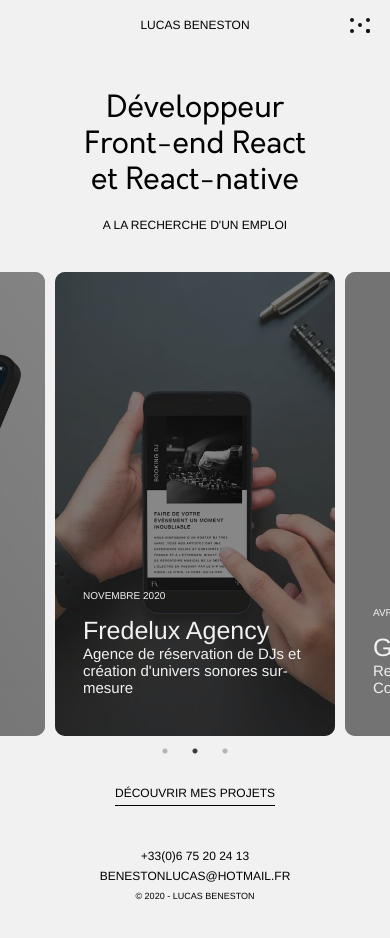
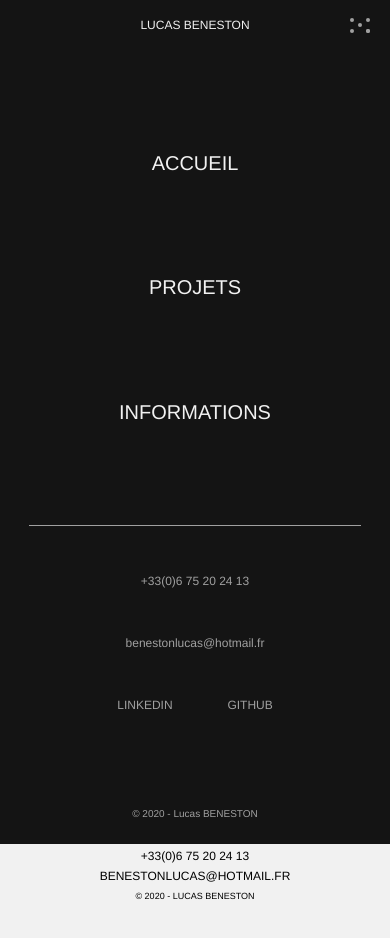
Before and after one commit to Lucasbeneston/portfolio-front, a React (Create React App) app: page / in a window 390 px wide. Both pictures are taken after a click on the button 360 px from the left and 25 px from the top of the page. Shown: the top 938 px of the page. Built offline with nearby package versions, Linux system fonts and the light colour scheme.

Commit message:
:sparkles::iphone: Burger menu mobile 100% :sparkles::iphone:

```diff
--- a/src/components/_settings/_mixins.scss
+++ b/src/components/_settings/_mixins.scss
@@ -17,3 +17,12 @@
     }
   }
 }
+
+@mixin burger-ronded-item {
+  background-color: $light-grey;
+  height: 4px;
+  width: 4px;
+  border-radius: 5px;
+  position: absolute;
+  transition: 0.25s ease;
+}
--- a/src/components/_settings/_variables.scss
+++ b/src/components/_settings/_variables.scss
@@ -1,4 +1,6 @@
 // Colors
 $anthracite-grey: #141414;
+$anthracite-grey-opacity: #141414ee;
+$light-grey: #a0a0a0;
 $off-white: #f1f1f1;
 $white: #ffffff;
--- a/src/components/organisms/Nav/Nav.jsx
+++ b/src/components/organisms/Nav/Nav.jsx
@@ -4,34 +4,61 @@
 
 export default function Nav() {
   const [open, setOpen] = useState(false);
-  console.log({ open });
 
   const switchOpen = () => {
     setOpen(!open);
   };
 
+  const click = () => {
+    setOpen(!open);
+  };
+
   return (
-    <nav className="nav">
+    <nav className={`nav ${open ? "open" : ""}`}>
       <HashLink to="/#" className="nav_title">
         Lucas BENESTON
       </HashLink>
       {/* eslint-disable-next-line jsx-a11y/click-events-have-key-events */}
       <div
-        className={`nav_burger ${open ? "open" : null}`}
+        className={`nav_burger ${open ? "open" : ""}`}
         role="button"
         tabIndex={0}
         onClick={switchOpen}
       >
-        <div className={`nav_burger_line_left ${open ? "open" : null}`} />
-        <div className={`nav_burger_line_middle ${open ? "open" : null}`} />
-        <div className={`nav_burger_line_right ${open ? "open" : null}`} />
-        <div
-          className={`nav_burger_line_bottom_left ${open ? "open" : null}`}
-        />
-        <div className={`nav_burger_line_top_right ${open ? "open" : null}`} />
-        <div className={`nav_burger_line_right ${open ? "open" : null}`} />
+        <div className={`nav_burger_line_left ${open ? "open" : ""}`} />
+        <div className={`nav_burger_line_middle ${open ? "open" : ""}`} />
+        <div className={`nav_burger_line_right ${open ? "open" : ""}`} />
+        <div className={`nav_burger_line_bottom_left ${open ? "open" : ""}`} />
+        <div className={`nav_burger_line_top_right ${open ? "open" : ""}`} />
+        <div className={`nav_burger_line_right ${open ? "open" : ""}`} />
 
         <div className="nav_burger_line_open_left" />
+      </div>
+      <div className={`nav_menu ${open ? "open" : ""}`}>
+        <div className="nav_menu_links">
+          <HashLink onClick={click} to="/#">
+            Accueil
+          </HashLink>
+          <HashLink onClick={click} to="/projets/#">
+            Projets
+          </HashLink>
+          <HashLink onClick={click} to="/informations/#">
+            Informations
+          </HashLink>
+        </div>
+        <div className="nav_menu_footer">
+          <div className="nav_menu_footer_informations">
+            <a href="tel:+33675202413">+33(0)6 75 20 24 13</a>
+            <a href="mailto:benestonlucas@hotmail.fr">
+              benestonlucas@hotmail.fr
+            </a>
+            <div className="nav_menu_footer_informations_socials">
+              <a href="https://www.linkedin.com/in/beneston-lucas/">Linkedin</a>
+              <a href="https://github.com/Lucasbeneston">Github</a>
+            </div>
+          </div>
+          <h5 className="nav_menu_footer_copy">&copy; 2020 - Lucas BENESTON</h5>
+        </div>
       </div>
     </nav>
   );
--- a/src/components/organisms/Nav/Nav.scss
+++ b/src/components/organisms/Nav/Nav.scss
@@ -9,6 +9,13 @@
   align-items: center;
   position: fixed;
   z-index: 100;
+  transition: color 0.25s ease, background-color 0.25s ease;
+
+  &.open {
+    background-color: $anthracite-grey;
+    color: $off-white;
+    transition: color 0.5s ease, background-color 0.25s ease;
+  }
 
   &_title {
     position: absolute;
@@ -25,21 +32,15 @@
     height: 20px;
     width: 20px;
     cursor: pointer;
-    // background-color: rgb(219, 219, 219);
     outline: none;
-    transition: height 0.5s ease;
+    transition: height 0.25s ease;
 
     &.open {
       height: 15px;
     }
 
     &_line_left {
-      background-color: $anthracite-grey;
-      height: 4px;
-      width: 4px;
-      border-radius: 5px;
-      position: absolute;
-      transition: 0.5s ease;
+      @include burger-ronded-item;
       bottom: 50%;
       transform: translate(0%, 50%);
 
@@ -50,28 +51,18 @@
     }
 
     &_line_middle {
-      background-color: $anthracite-grey;
-      height: 4px;
-      width: 4px;
-      border-radius: 6px;
-      position: absolute;
+      @include burger-ronded-item;
       bottom: 50%;
       left: 50%;
       transform: translate(-50%, 50%);
-      transition: 0.5s ease;
       z-index: 100;
     }
 
     &_line_right {
-      background-color: $anthracite-grey;
-      height: 4px;
-      width: 4px;
-      border-radius: 5px;
-      position: absolute;
+      @include burger-ronded-item;
       bottom: 50%;
       right: 0;
       transform: translate(0%, 50%);
-      transition: 0.5s ease;
 
       &.open {
         bottom: 0%;
@@ -80,15 +71,10 @@
     }
 
     &_line_bottom_left {
-      background-color: $anthracite-grey;
-      height: 4px;
-      width: 4px;
-      border-radius: 6px;
-      position: absolute;
+      @include burger-ronded-item;
       bottom: 50%;
       left: 50%;
       transform: translate(-50%, 50%);
-      transition: 0.5s ease;
 
       &.open {
         bottom: 0%;
@@ -98,15 +84,10 @@
     }
 
     &_line_top_right {
-      background-color: $anthracite-grey;
-      height: 4px;
-      width: 4px;
-      border-radius: 6px;
-      position: absolute;
+      @include burger-ronded-item;
       bottom: 50%;
       left: 50%;
       transform: translate(-50%, 50%);
-      transition: 0.5s ease;
 
       &.open {
         bottom: 100%;
@@ -114,34 +95,81 @@
         transform: translate(-100%, 100%);
       }
     }
+  }
 
-    &:hover {
-      .nav_burger_line_left {
-        height: 0px;
-        width: 0px;
-        transition: 0.5s ease;
-        &.open {
-          height: 4px;
-          width: 4px;
+  &_menu {
+    transform: translateY(100%);
+    position: fixed;
+    height: calc(100vh - 50px);
+    width: 100%;
+    top: 50px;
+    left: 0;
+    display: flex;
+    flex-direction: column;
+    padding: 0 7.5vw;
+    background-color: $anthracite-grey;
+    color: $off-white;
+    opacity: 0;
+    transition: transform 0.5s ease, opacity 0.75s ease;
+
+    &.open {
+      transform: translateY(0%);
+      opacity: 1;
+    }
+
+    &_links {
+      display: flex;
+      flex-direction: column;
+      align-items: center;
+      justify-content: space-evenly;
+      height: 60%;
+      border-bottom: 1px solid $light-grey;
+
+      & a {
+        font-size: 2rem;
+        text-transform: uppercase;
+
+        @include media(tablet) {
+          opacity: 0.75;
+          transition: 0.5s ease;
+
+          &:hover {
+            opacity: 1;
+            transform: scale(1.2);
+            border-bottom: 1px solid $off-white;
+          }
         }
       }
-      .nav_burger_line_middle {
-        height: 10px;
-        width: 10px;
-        transition: 0.5s ease;
-        &.open {
-          height: 8px;
-          width: 8px;
+    }
+
+    &_footer {
+      color: $light-grey;
+      display: flex;
+      flex-direction: column;
+      align-items: center;
+      justify-content: space-between;
+      height: 40%;
+      padding: 0 0 25px;
+      font-size: 1.2rem;
+
+      &_informations {
+        height: 80%;
+        width: 100%;
+        display: flex;
+        flex-direction: column;
+        align-items: center;
+        justify-content: space-evenly;
+
+        &_socials {
+          text-transform: uppercase;
+          display: flex;
+          width: 80%;
+          justify-content: space-evenly;
         }
       }
-      .nav_burger_line_right {
-        height: 0px;
-        width: 0px;
-        transition: 0.5s ease;
-        &.open {
-          height: 4px;
-          width: 4px;
-        }
+
+      &_copy {
+        font-size: 1rem;
       }
     }
   }
```
Also changed, not shown: 1 other file (tests, documents, lock files or other folders).
